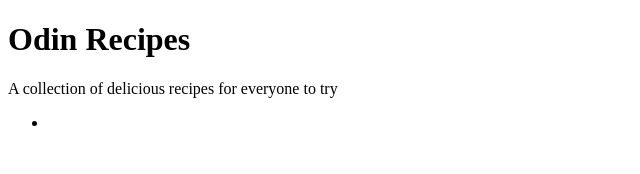
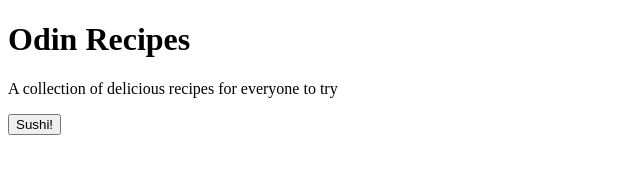
Before and after one commit to Ade131/odin-recipes, a plain HTML site: page index.html in a window 1280 px wide. Shown: the whole page, without its empty margins (0-640 px from the left). Drawn offline with Linux system fonts and the light colour scheme.

Commit message:
add css file

```diff
--- a/index.html
+++ b/index.html
@@ -9,8 +9,6 @@
 <body>
     <h1>Odin Recipes</h1>
     <p>A collection of delicious recipes for everyone to try</p>
-    <ul>
-        <li><a href="./pages/recipes.html"></li>
-    </ul>
+    <button type="button">Sushi!</button>
 </body>
 </html>
```
Also changed, not shown: style.css (added), 1 other file.
